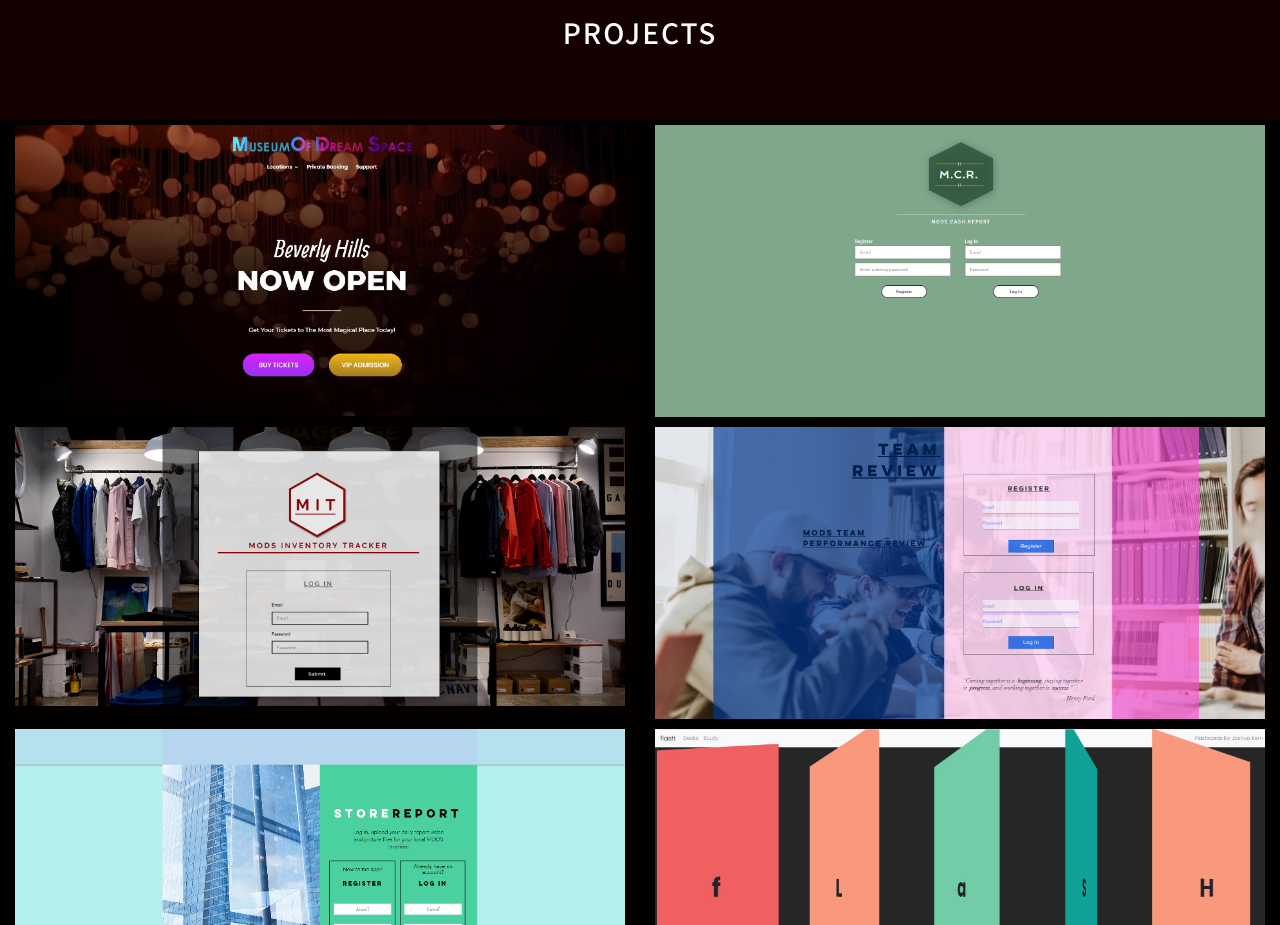
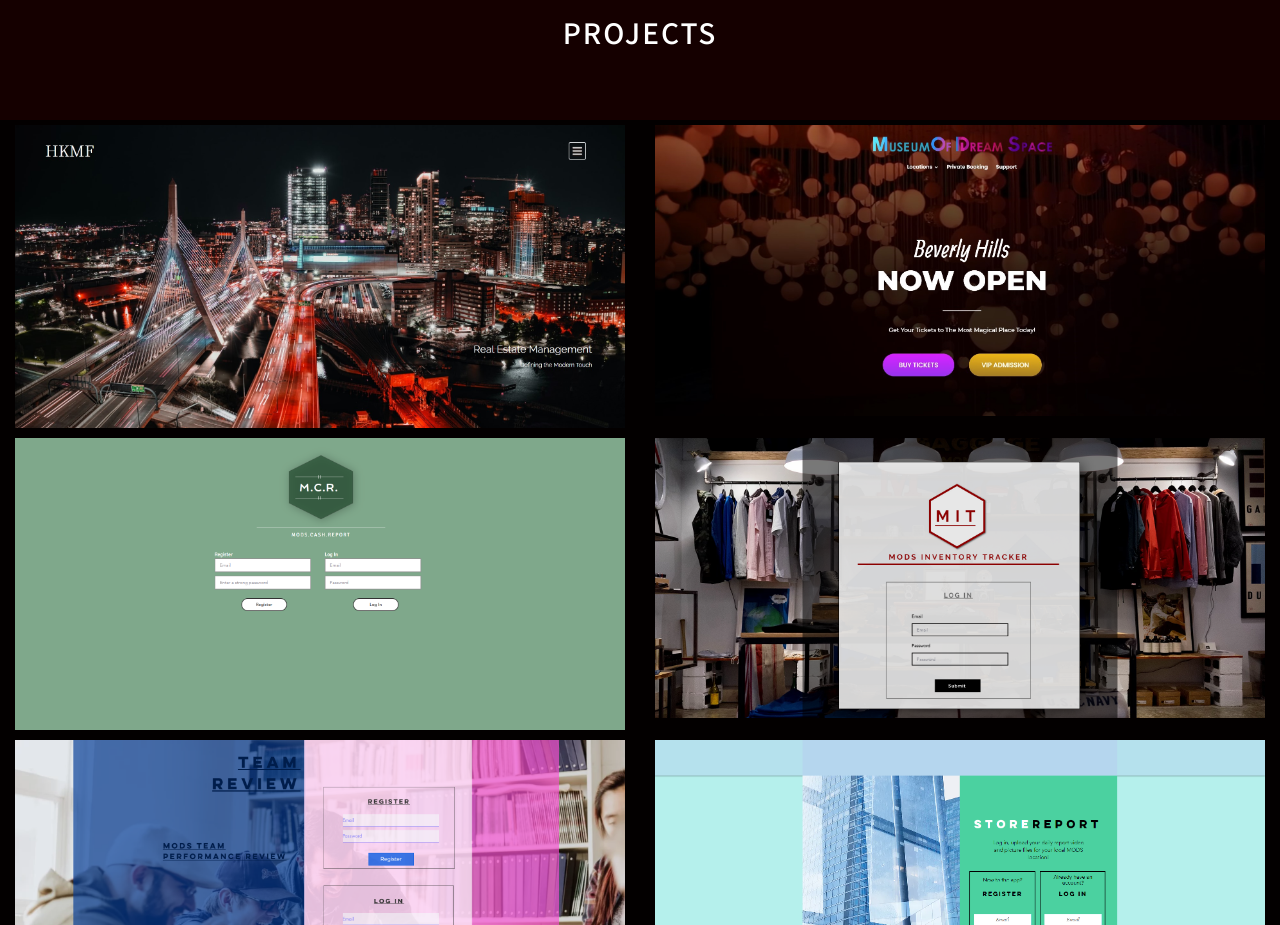
Before and after one commit to joshuakerndev/portfoliov2, a React (Create React App) app: page / in a window 1280 px wide. Shown: the part 880-1805 px from the top of the page. Built offline with nearby package versions, Linux system fonts and the light colour scheme.

Commit message:
Add HKMF to completed projects

```diff
--- a/src/data/portfolio.data.js
+++ b/src/data/portfolio.data.js
@@ -1,4 +1,13 @@
 const PORTFOLIO_DATA = [
+    {
+        title: "HKMF Management",
+        url: "https://www.hkmfmanagement.com",
+        image: "HKMFScreenshot.jpg",
+        description: "A static website built for HKMF Management, a real estate management operation in Boston and Las Vegas. Built in React with a bit of Material UI, the site was designed and developed with enough aesthetically-pleasing and novel functionality to engage the user, while remaining intuitive and presentable for clients.",
+        features: ["Custom hamburger menu with sleek animation", "Smooth page transitions using React Router", "Single-page application", "Local state to allow for the content to change when buttons or circles are clicked", "Linear and interactive design to send the user on a pipeline to the Contact page", "Custom-made CSS-based Shadow and Filter elements used to layer and create multiple visually-pleasing page effects"],
+        whatILearned: ["How to leverage what I've learned about UI design and development to bring a real client's business to life online", "How to custom-build elements and use CSS classes and local state to change them and animate them", "How to build CSS-based filter and shadow elements and to layer them in order to create visually-pleasing effects", "How to work with a client in an organized, sprint-based method to reach project milestones and bring the application from conception to completion/launch", "How to migrate a project from Heroku web hosting to Netlify", "How to leverage version control to make changes to the project based on the client's feedback to reach important milestones on schedule"],
+        thingsToDo: []
+    },
     {
         title: "Museum of Dream Space",
         url: "https://www.mods-museum.com",
```
Also changed, not shown: src/imgs/HKMFScreenshot.jpg (added).
